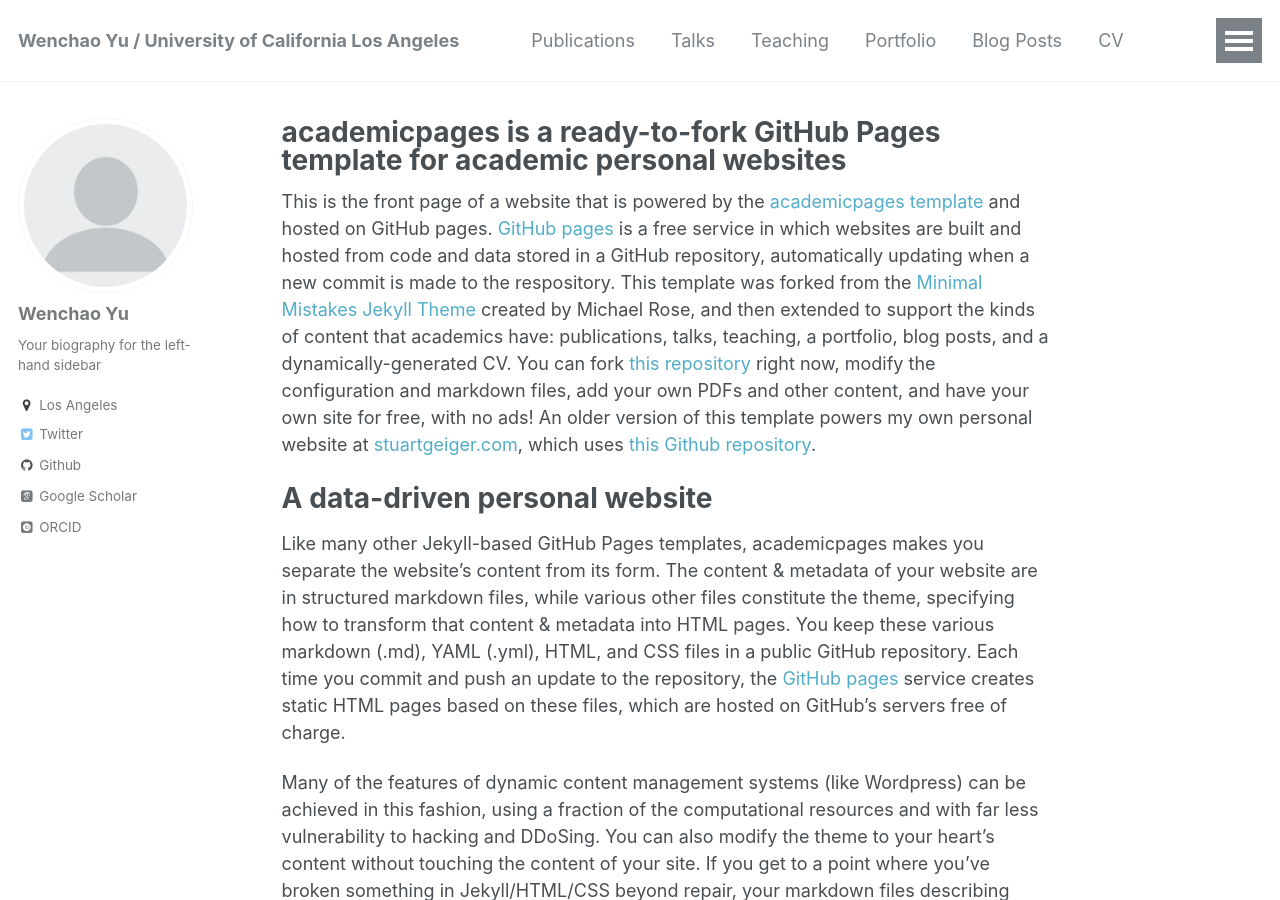
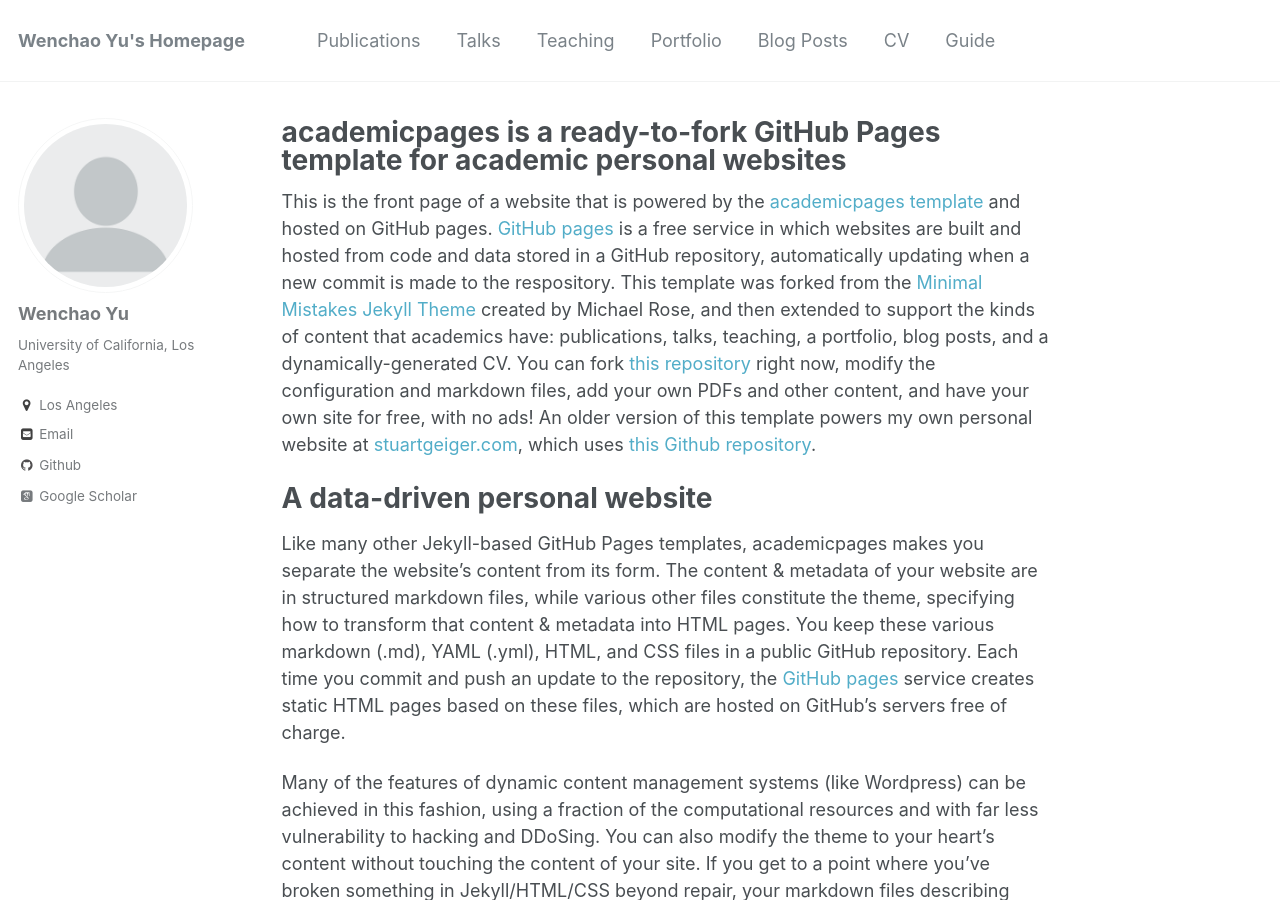
Before and after one commit to yuwenchao/yuwenchao.github.io, a Jekyll site: the page built from _pages/about.md, in a window 1280 px wide and 900 px high. Built offline with Jekyll 4.4.1, drawn with Linux system fonts in a browser that asks for light colours; some web fonts are replaced; part of the change alters nothing that is shown.

Commit message:
revise config file

```diff
--- a/_config.yml
+++ b/_config.yml
@@ -7,7 +7,7 @@
 
 # Site Settings
 locale                   : "en-US"
-title                    : "Wenchao Yu / University of California Los Angeles"
+title                    : "Wenchao Yu's Homepage"
 title_separator          : "-"
 name                     : &name "Wenchao Yu"
 description              : &description "Wenchao Yu's Homepage @ UCLA"
@@ -81,11 +81,11 @@ analytics:
 author:
   name             : "Wenchao Yu"
   avatar           : "profile.png"
-  bio              : "Your biography for the left-hand sidebar"
+  bio              : "University of California, Los Angeles"
   location         : "Los Angeles"
   employer         :
   googlescholar    : "https://scholar.google.com/citations?hl=en&user=ijP_JzgAAAAJ"
-  email            :
+  email            : "yuwenchao@ucla.edu"
   uri              :
   bitbucket        :
   codepen          :
@@ -93,19 +93,19 @@ author:
   flickr           :
   facebook         :
   foursquare       :
-  github           : "academicpages"
+  github           : "yuwenchao"
   google_plus      :
   keybase          :
   instagram        :
   lastfm           :
   linkedin         :
-  orcid            : "http://orcid.org/yourorcidurl"
+  orcid            : # "http://orcid.org/yourorcidurl"
   pinterest        :
   soundcloud       :
   stackoverflow    : # http://stackoverflow.com/users/123456/username
   steam            :
   tumblr           :
-  twitter          : "replacethistwitterhandle"
+  twitter          : # "replacethistwitterhandle"
   vine             :
   weibo            :
   xing             :
```
